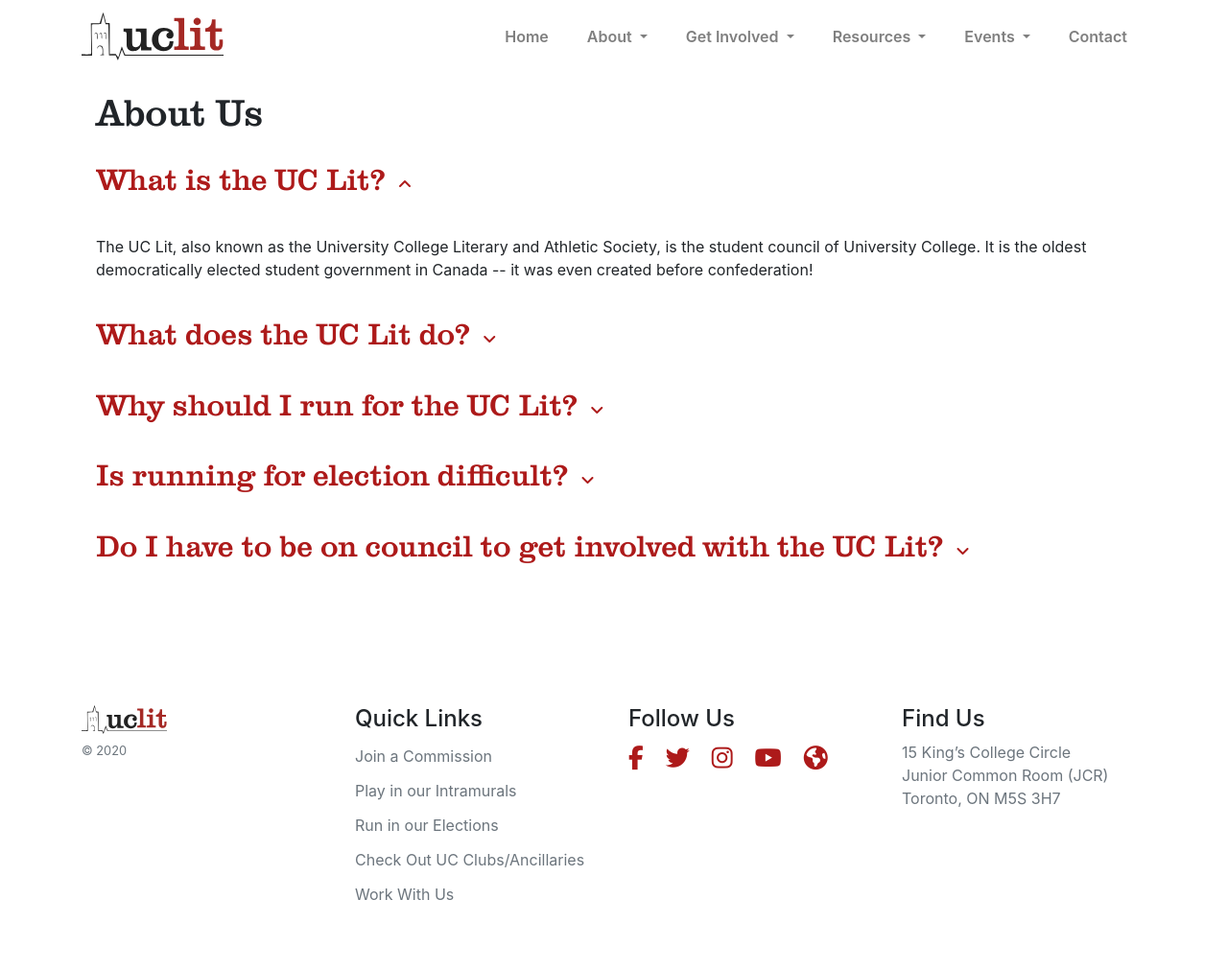
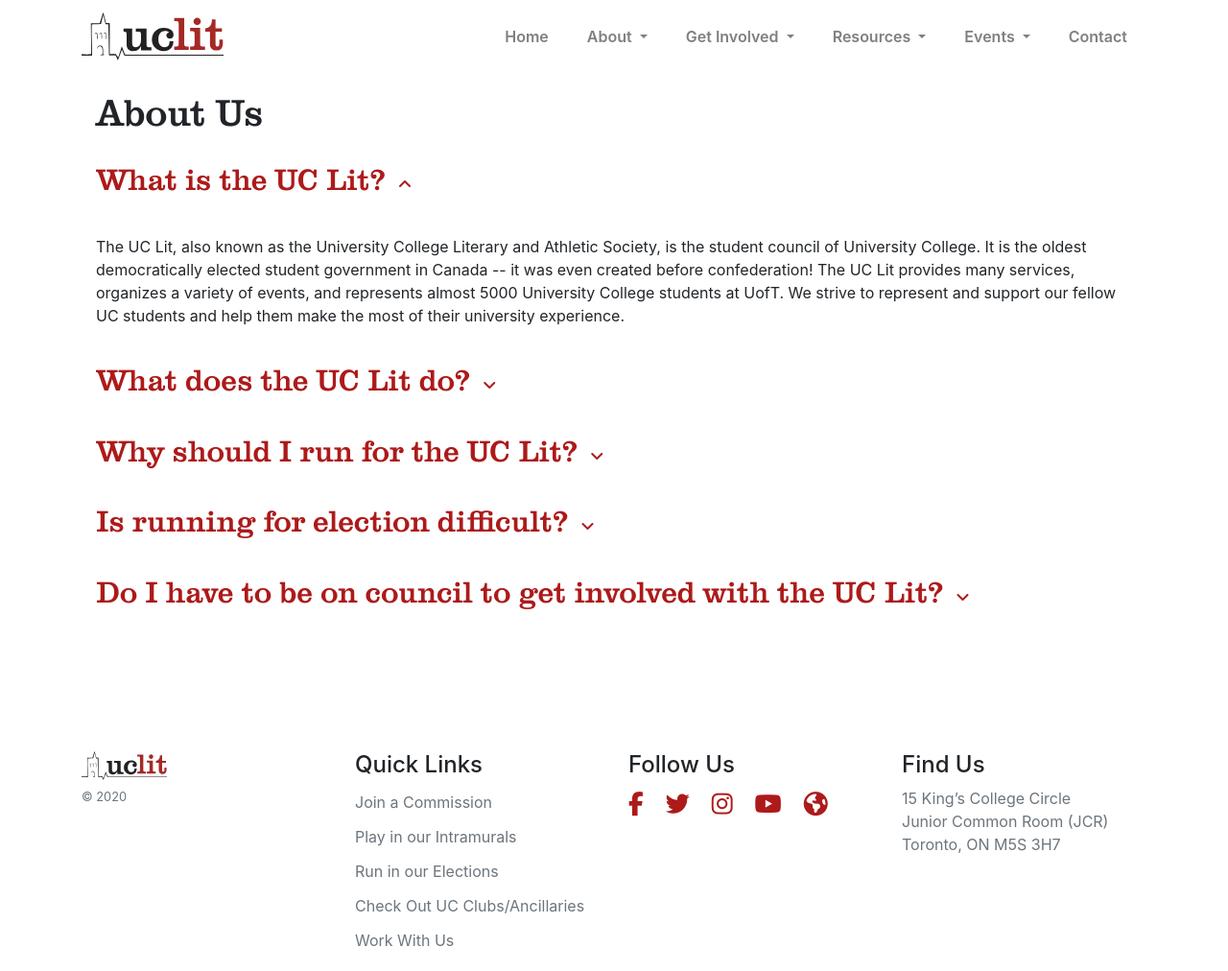
Before and after one commit to uclit-webmaster/uclit-site, a Jekyll site: the page built from about/about-us.html, in a window 1280 px wide and 1012 px high. Shown: the whole window at 96% size. Built offline with Jekyll 4.4.1, drawn with Linux system fonts in a browser that asks for light colours; nearby versions of some CDN libraries.

Commit message:
Update about-us.html

```diff
--- a/about/about-us.html
+++ b/about/about-us.html
@@ -21,6 +21,8 @@ title: About Us
           The UC Lit, also known as the University College Literary and Athletic Society, is
       the student council of University College. It is the oldest
       democratically elected student government in Canada -- it was even created before confederation!
+      The UC Lit provides many services, organizes a variety of events, and represents almost 5000 University College students at UofT.
+      We strive to represent and support our fellow UC students and help them make the most of their university experience.
         </div>
       </div>
     </div>
```
